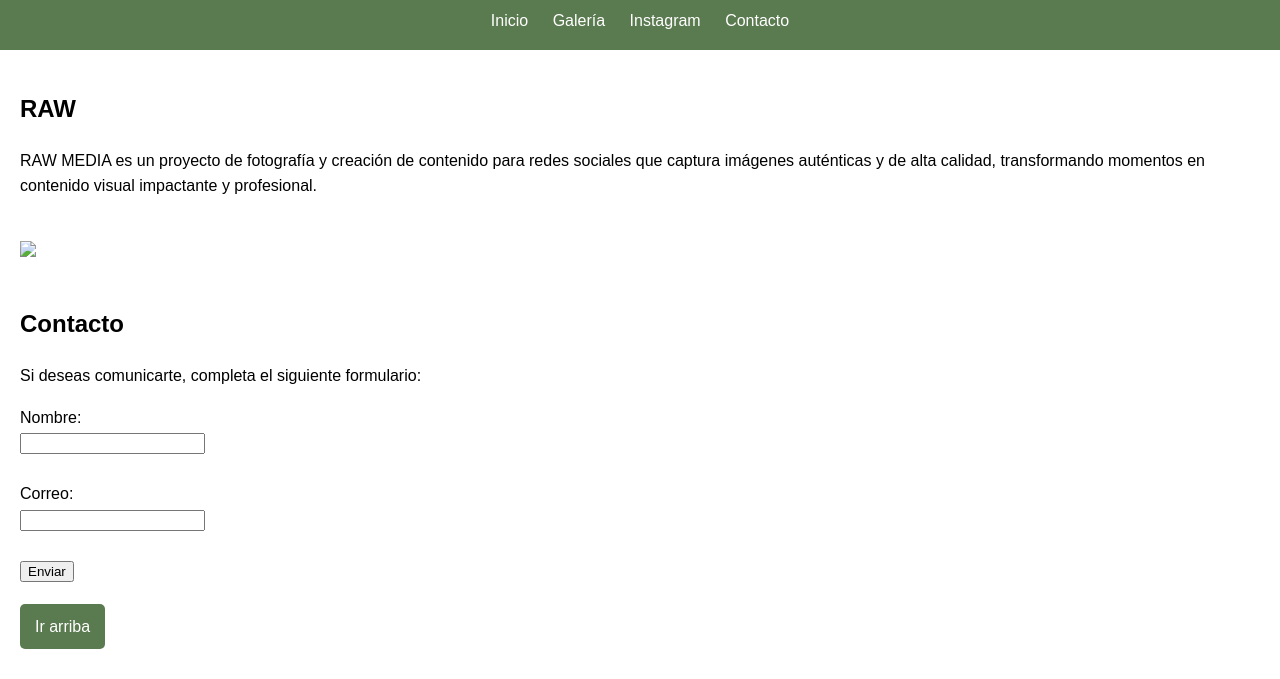
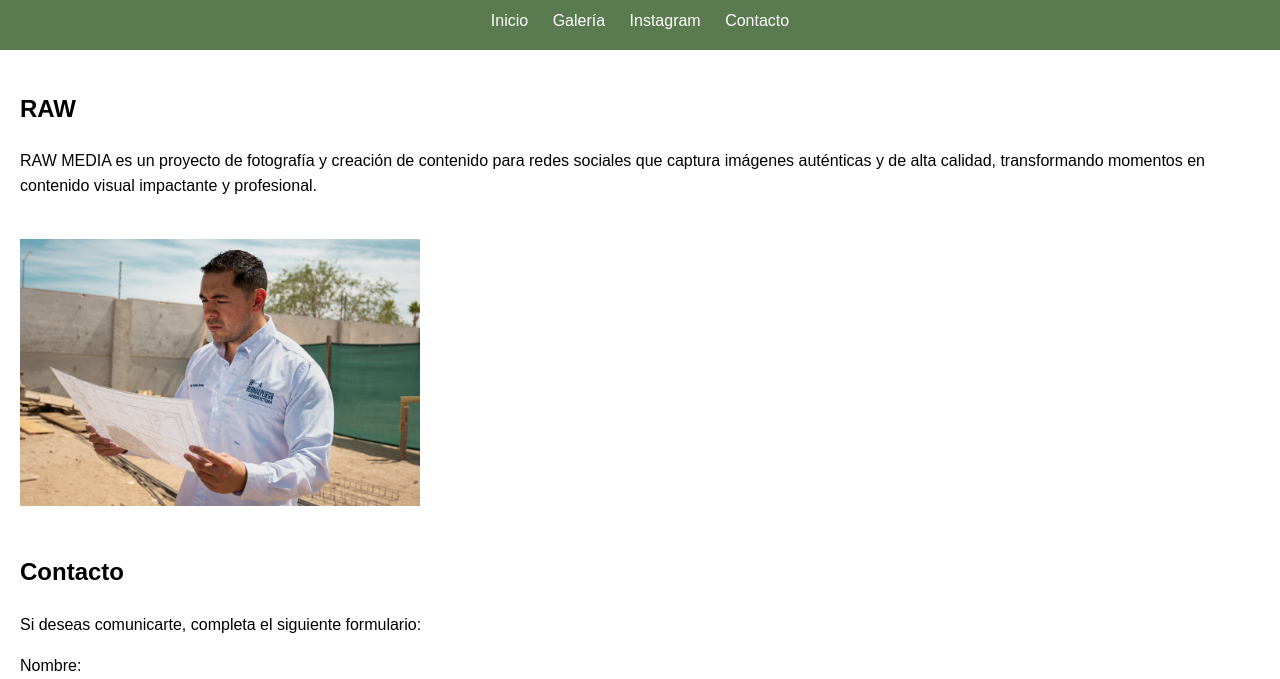
Before and after one commit to reeeneg/RAW-MEDIA, a plain HTML site: page index.html in a window 1280 px wide. Shown: the part 102-781 px from the top of the page. Drawn offline with Linux system fonts and the light colour scheme.

Commit message:
Update index.html

```diff
--- a/index.html
+++ b/index.html
@@ -37,7 +37,7 @@
     </section>
 
     <section id="contenido">
-      <img src="Img/DSC_5408.jpg" style="object-fit: cover;width:400px"/>
+      <img src="DSC_5408.jpg" style="object-fit: cover;width:400px"/>
     </section>
 
     <section id="contacto">
```
